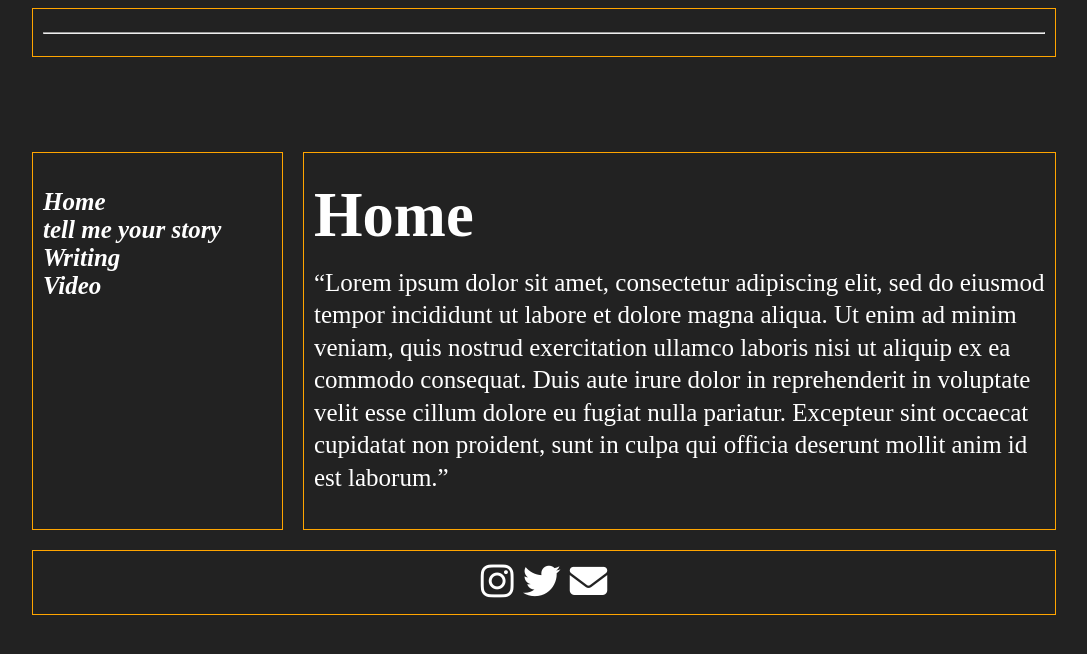
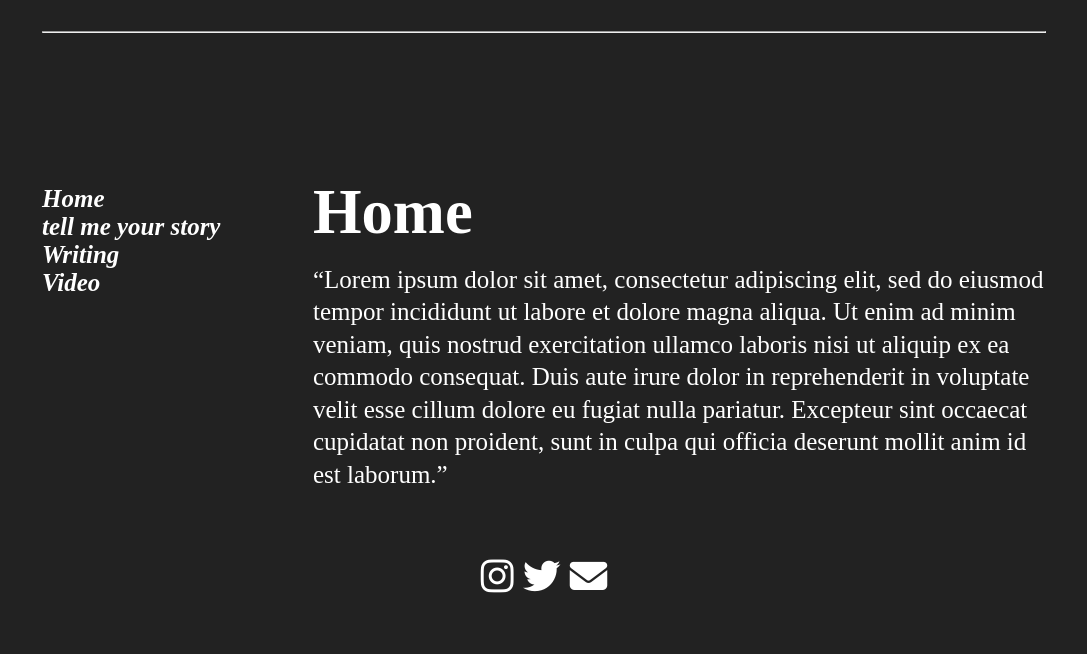
Before and after one commit to lewzsh/rah, a Jekyll site: the page built from docs/index.markdown, in a window 1280 px wide. Shown: the top 654 px of the page, without its empty margins (96-1183 px from the left). Built offline with Jekyll 4.4.1, drawn with Linux system fonts in a browser that asks for light colours; nearby versions of some CDN libraries; some web fonts are replaced.

Commit message:
Update styles.css

```diff
--- a/docs/assets/css/styles.css
+++ b/docs/assets/css/styles.css
@@ -6,7 +6,7 @@
 }
 
 .wrapper > * { /* all children of the wrapper div */
-    border: 1px solid orange;
+    /* border: 1px solid orange; */
     padding: 10px;
 }
 
```
